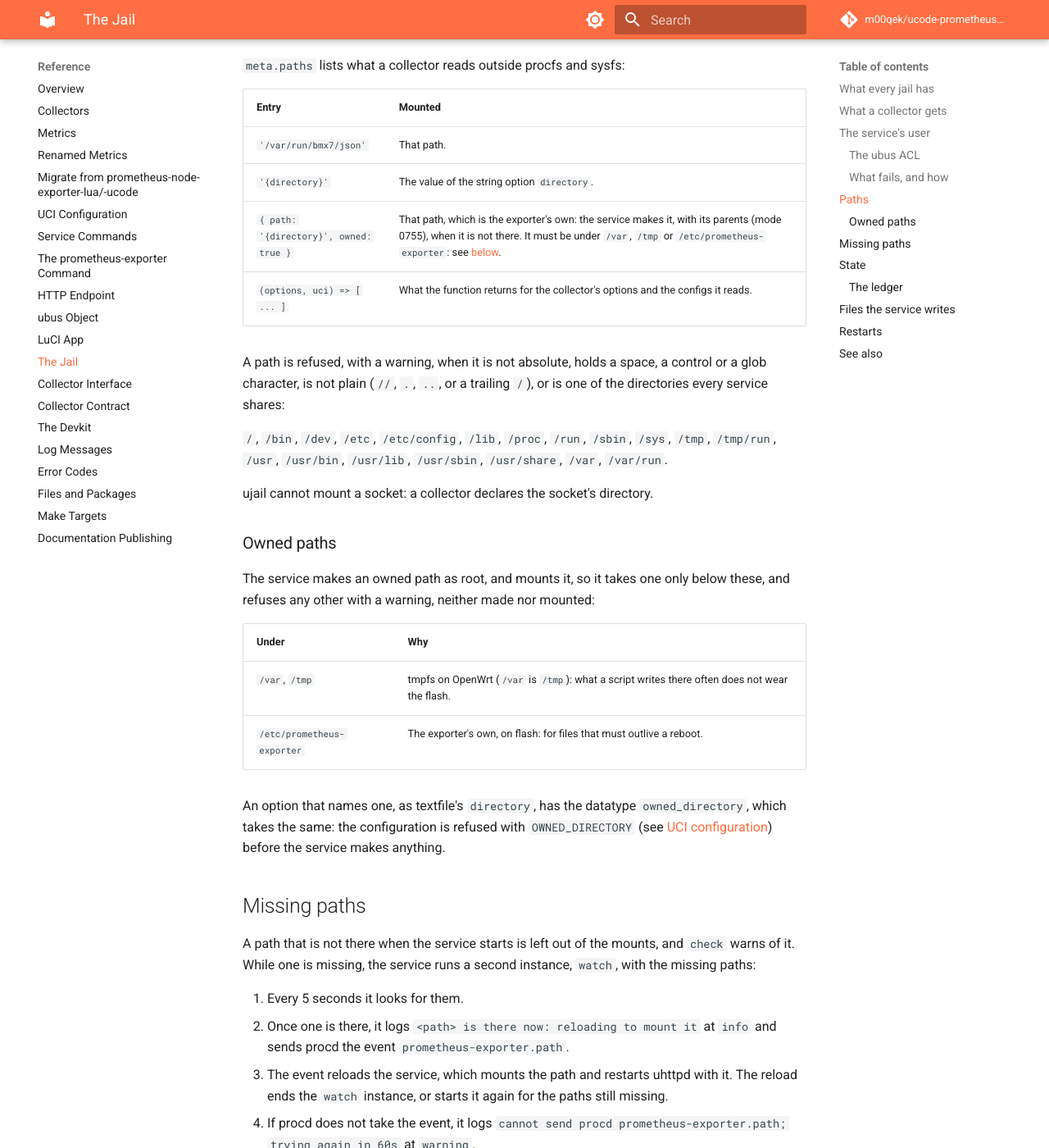
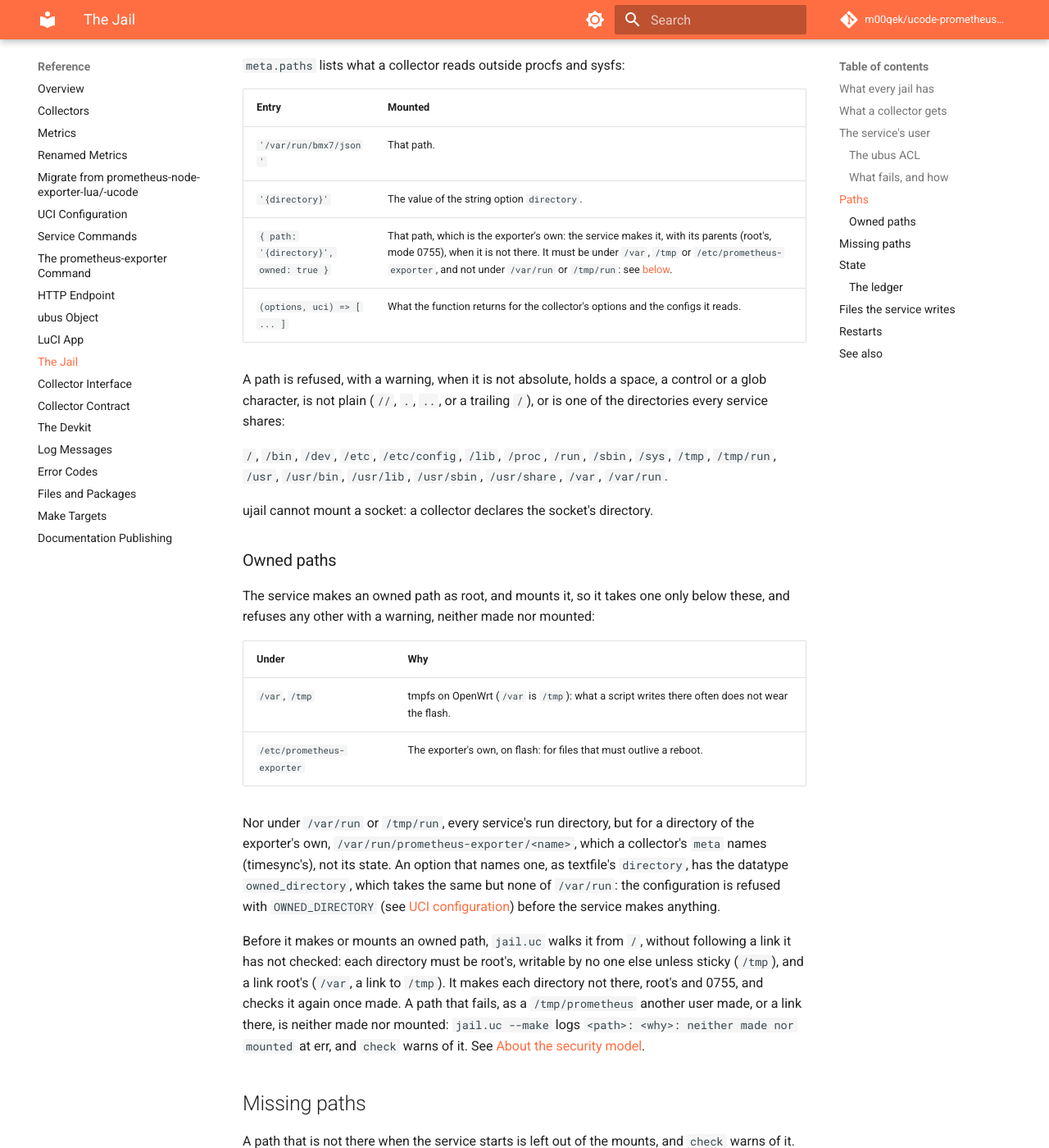
Before and after one commit to m00qek/ucode-prometheus-exporter, an MkDocs documentation site: the page built from docs/reference/jail.md, in a window 1280 px wide and 1400 px high, scrolled down 4561 px. Shown: the whole window at 82% size. Built offline with MkDocs 1.6.1 and Material for MkDocs 9.7.7, drawn with Linux system fonts in a browser that asks for light colours; comment, search, counter and statistics services are not loaded.

Commit message:
Make and mount an owned directory only through what root owns
jail.make made each missing directory of an owned path as root, following
links, under the world-writable /tmp, which /var is: a user that started
before the service could make textfile's directory its own, or a link to
one it chose, and root mounted it. owned_walk now walks the path from /:
each directory root's, writable by no one else unless sticky, a link
root's; make makes what is missing root's and 0755 and looks again, and
the mounts leave out a path that fails, which check warns of. /tmp stays
allowed, as /var is /tmp, and security.md says why. owned_directory
refuses /var/run and /tmp/run, every service's run directory; a meta may
still own a directory of the exporter's run directory but its state.

```diff
--- a/docs/reference/jail.md
+++ b/docs/reference/jail.md
@@ -90,7 +90,7 @@ Nothing the user lacks is taken for nothing to observe. A collector fails `PERMI
 | :--- | :--- |
 | `'/var/run/bmx7/json'` | That path. |
 | `'{directory}'` | The value of the string option `directory`. |
-| `{ path: '{directory}', owned: true }` | That path, which is the exporter's own: the service makes it, with its parents (mode 0755), when it is not there. It must be under `/var`, `/tmp` or `/etc/prometheus-exporter`: see [below](#owned-paths). |
+| `{ path: '{directory}', owned: true }` | That path, which is the exporter's own: the service makes it, with its parents (root's, mode 0755), when it is not there. It must be under `/var`, `/tmp` or `/etc/prometheus-exporter`, and not under `/var/run` or `/tmp/run`: see [below](#owned-paths). |
 | `(options, uci) => [ ... ]` | What the function returns for the collector's options and the configs it reads. |
 
 A path is refused, with a warning, when it is not absolute, holds a space, a control or a glob character, is not plain (`//`, `.`, `..`, or a trailing `/`), or is one of the directories every service shares:
@@ -108,7 +108,9 @@ The service makes an owned path as root, and mounts it, so it takes one only bel
 | `/var`, `/tmp` | tmpfs on OpenWrt (`/var` is `/tmp`): what a script writes there often does not wear the flash. |
 | `/etc/prometheus-exporter` | The exporter's own, on flash: for files that must outlive a reboot. |
 
-An option that names one, as textfile's `directory`, has the datatype `owned_directory`, which takes the same: the configuration is refused with `OWNED_DIRECTORY` (see [UCI configuration](uci-config.md#problems)) before the service makes anything.
+Nor under `/var/run` or `/tmp/run`, every service's run directory, but for a directory of the exporter's own, `/var/run/prometheus-exporter/<name>`, which a collector's `meta` names (timesync's), not its state. An option that names one, as textfile's `directory`, has the datatype `owned_directory`, which takes the same but none of `/var/run`: the configuration is refused with `OWNED_DIRECTORY` (see [UCI configuration](uci-config.md#problems)) before the service makes anything.
+
+Before it makes or mounts an owned path, `jail.uc` walks it from `/`, without following a link it has not checked: each directory must be root's, writable by no one else unless sticky (`/tmp`), and a link root's (`/var`, a link to `/tmp`). It makes each directory not there, root's and 0755, and checks it again once made. A path that fails, as a `/tmp/prometheus` another user made, or a link there, is neither made nor mounted: `jail.uc --make` logs `<path>: <why>: neither made nor mounted` at err, and `check` warns of it. See [About the security model](../explanation/security.md#a-jail-built-from-declarations).
 
 ## Missing paths
 
```
Also changed, not shown: CHANGELOG.md (+1 -0 lines), docs/explanation/security.md (+3 -1 lines), docs/reference/uci-config.md (+2 -2 lines), 9 other files.
